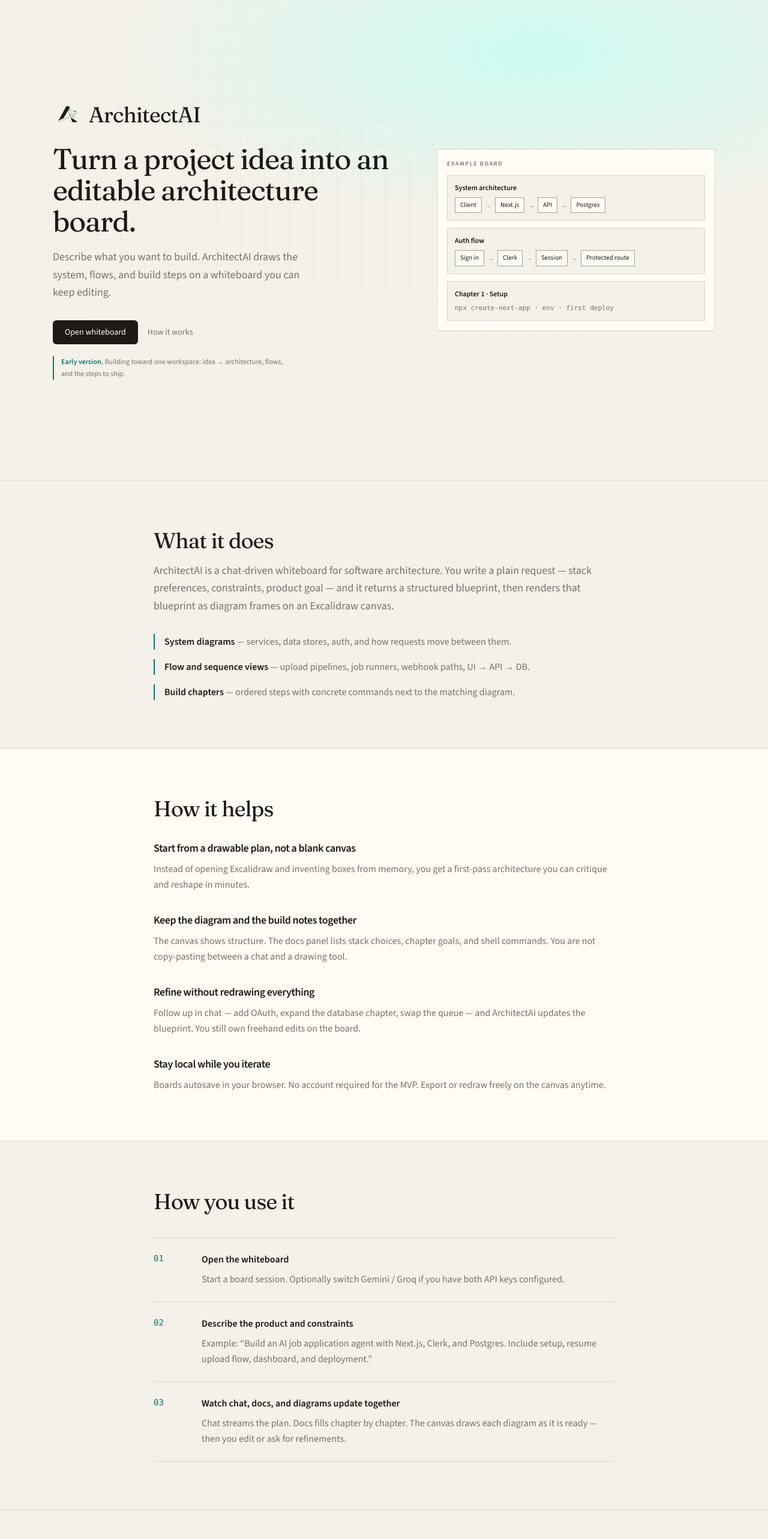
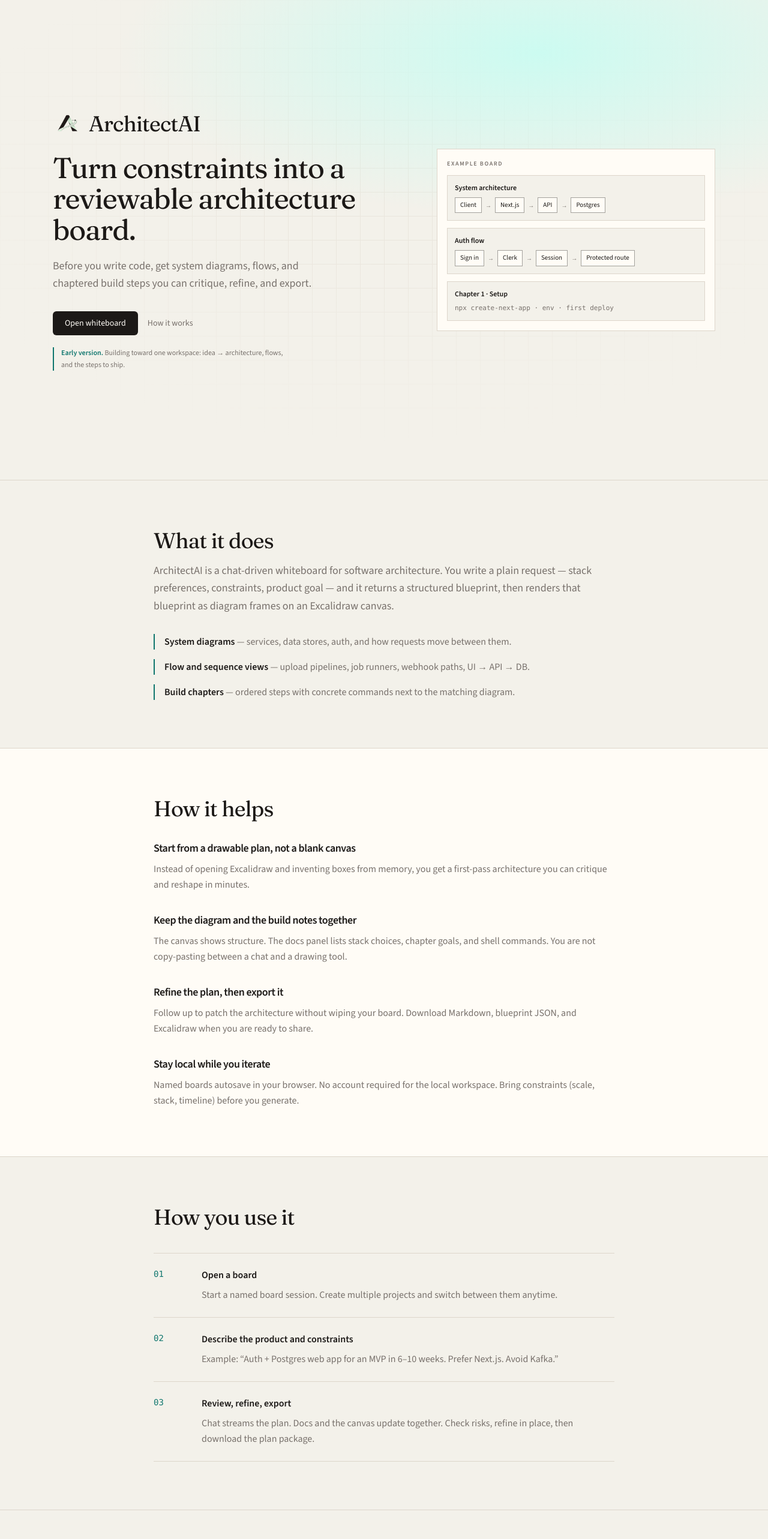
Before and after one commit to sumitjhacodes/ArchitectAI, a Next.js app: page / in a window 1280 px wide. Shown: the top 2566 px of the page at 60% size. Built offline with nearby package versions, Linux system fonts and the light colour scheme.

Commit message:
Tone down landing claims for an early-product honest pitch.

```diff
--- a/app/page.tsx
+++ b/app/page.tsx
@@ -39,11 +39,11 @@ export default function HomePage() {
               </p>
             </div>
             <h1 className="font-[family-name:var(--font-display)] text-4xl leading-[1.08] tracking-tight sm:text-5xl">
-              Turn a project idea into an editable architecture board.
+              Turn constraints into a reviewable architecture board.
             </h1>
             <p className="mt-5 max-w-md text-base leading-relaxed text-[var(--muted)] sm:text-lg">
-              Describe what you want to build. ArchitectAI draws the system,
-              flows, and build steps on a whiteboard you can keep editing.
+              Before you write code, get system diagrams, flows, and chaptered
+              build steps you can critique, refine, and export.
             </p>
             <div className="mt-8 flex flex-wrap items-center gap-4">
               <Link
@@ -153,12 +153,12 @@ export default function HomePage() {
               body="The canvas shows structure. The docs panel lists stack choices, chapter goals, and shell commands. You are not copy-pasting between a chat and a drawing tool."
             />
             <HelpBlock
-              title="Refine without redrawing everything"
-              body="Follow up in chat — add OAuth, expand the database chapter, swap the queue — and ArchitectAI updates the blueprint. You still own freehand edits on the board."
+              title="Refine the plan, then export it"
+              body="Follow up to patch the architecture without wiping your board. Download Markdown, blueprint JSON, and Excalidraw when you are ready to share."
             />
             <HelpBlock
               title="Stay local while you iterate"
-              body="Boards autosave in your browser. No account required for the MVP. Export or redraw freely on the canvas anytime."
+              body="Named boards autosave in your browser. No account required for the local workspace. Bring constraints (scale, stack, timeline) before you generate."
             />
           </div>
         </div>
@@ -174,18 +174,18 @@ export default function HomePage() {
             {[
               {
                 n: "01",
-                title: "Open the whiteboard",
-                body: "Start a board session. Optionally switch Gemini / Groq if you have both API keys configured.",
+                title: "Open a board",
+                body: "Start a named board session. Create multiple projects and switch between them anytime.",
               },
               {
                 n: "02",
                 title: "Describe the product and constraints",
-                body: "Example: “Build an AI job application agent with Next.js, Clerk, and Postgres. Include setup, resume upload flow, dashboard, and deployment.”",
+                body: "Example: “Auth + Postgres web app for an MVP in 6–10 weeks. Prefer Next.js. Avoid Kafka.”",
               },
               {
                 n: "03",
-                title: "Watch chat, docs, and diagrams update together",
-                body: "Chat streams the plan. Docs fills chapter by chapter. The canvas draws each diagram as it is ready — then you edit or ask for refinements.",
+                title: "Review, refine, export",
+                body: "Chat streams the plan. Docs and the canvas update together. Check risks, refine in place, then download the plan package.",
               },
             ].map((step) => (
               <li
@@ -262,7 +262,7 @@ export default function HomePage() {
       </section>
 
       <footer className="border-t border-[var(--line)] px-6 py-6 text-center text-xs text-[var(--muted)]">
-        ArchitectAI · local boards · design through deploy
+        ArchitectAI · first architecture before you build
       </footer>
     </main>
   );
```
